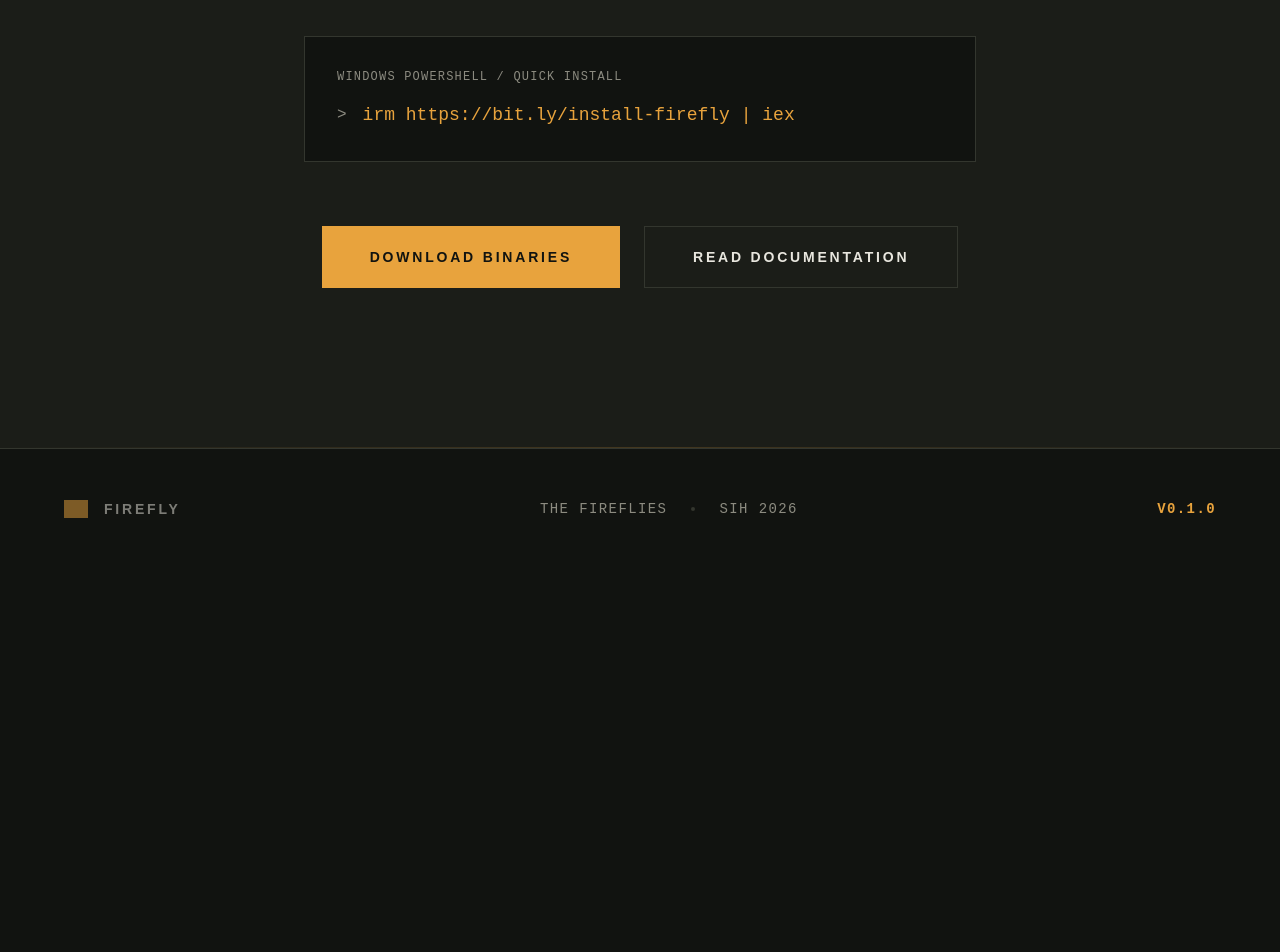
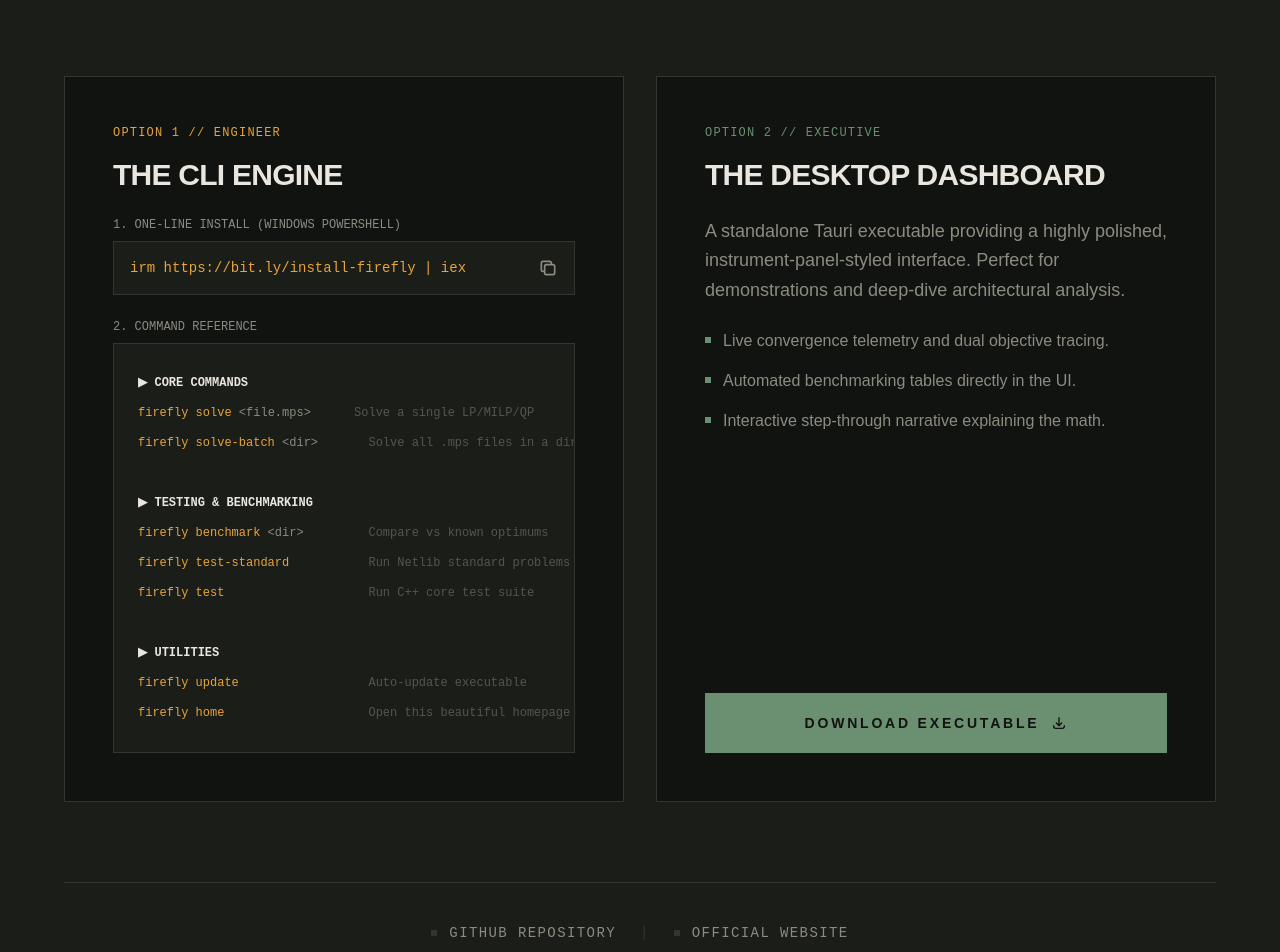
Before and after one commit to akshayvarma121/firefly_solver_landing_page, a React (Vite) app: page / in a window 1280 px wide. Shown: the part 5360-6312 px from the top of the page. Before the commit the page ends 5929 px from the top, so only its background shows below. Built offline with nearby package versions, Linux system fonts and the light colour scheme; grey boxes are pictures that could not be loaded.

Commit message:
feat: Restructure deploy section for CLI and Tauri App options

```diff
--- a/src/App.tsx
+++ b/src/App.tsx
@@ -342,35 +342,115 @@
           </div>
         </section>
 
-        {/* Download / CTA Section */}
+        {/* Deploy Section */}
         <section id="download" className="py-40 px-6 md:px-12 bg-panel relative overflow-hidden">
           <div className="absolute bottom-0 left-0 w-full h-[1px] bg-gradient-to-r from-transparent via-signal to-transparent opacity-20"></div>
 
-          <div className="max-w-4xl mx-auto text-center relative z-10">
-            <h2 className="text-5xl md:text-7xl font-bold mb-8 text-text-primary uppercase tracking-tighter">Deploy <span className="text-signal">Firefly</span></h2>
-            <p className="text-text-muted text-xl mb-16 max-w-2xl mx-auto font-light leading-relaxed">
-              Available as a standalone executable, a Python package via pip, or a full Tauri desktop telemetry client.
+          <div className="max-w-6xl mx-auto relative z-10">
+            <div className="text-center mb-20">
+              <h2 className="text-5xl md:text-7xl font-bold mb-6 text-text-primary uppercase tracking-tighter">Deploy <span className="text-signal">Firefly</span></h2>
+              <p className="text-text-muted text-xl max-w-2xl mx-auto font-light leading-relaxed">
+                Choose your environment. Run Firefly directly in your terminal as a lightweight CLI, or visualize convergence in real-time with the full Desktop Dashboard.
               </p>
+            </div>
 
-            <div className="inline-block bg-background border border-border p-8 mb-16 text-left max-w-2xl w-full shadow-2xl relative group">
+            <div className="grid grid-cols-1 lg:grid-cols-2 gap-8">
+
+              {/* Option 1: CLI */}
+              <div className="bg-background border border-border p-8 md:p-12 group hover:border-signal/50 transition-colors duration-500 relative flex flex-col h-full">
                 <div className="absolute top-0 left-0 w-full h-1 bg-signal transform scale-x-0 group-hover:scale-x-100 transition-transform duration-500 origin-left"></div>
-              <div className="text-xs font-mono text-text-muted mb-4 uppercase tracking-widest">Windows PowerShell / Quick Install</div>
-              <div className="flex items-center gap-4">
-                <span className="text-text-muted font-mono select-none">&gt;</span>
-                <code className="text-signal font-mono text-lg break-all">
+                <div className="text-xs font-mono text-signal mb-4 uppercase tracking-widest">Option 1 // Engineer</div>
+                <h3 className="text-3xl font-bold text-text-primary mb-6 uppercase tracking-tight">The CLI Engine</h3>
+
+                <div className="flex-grow">
+                  <div className="mb-6">
+                    <div className="text-xs font-mono text-text-muted mb-2 uppercase">1. One-Line Install (Windows PowerShell)</div>
+                    <div className="bg-panel border border-border p-4 flex justify-between items-center group/copy cursor-pointer hover:border-signal/50 transition-colors"
+                         onClick={() => navigator.clipboard.writeText('irm https://bit.ly/install-firefly | iex')}
+                         title="Click to copy">
+                      <code className="text-signal font-mono text-sm break-all">
                         irm https://bit.ly/install-firefly | iex
                       </code>
+                      <svg className="w-5 h-5 text-text-muted group-hover/copy:text-signal transition-colors" fill="none" viewBox="0 0 24 24" stroke="currentColor">
+                        <path strokeLinecap="round" strokeLinejoin="round" strokeWidth={2} d="M8 16H6a2 2 0 01-2-2V6a2 2 0 012-2h8a2 2 0 012 2v2m-6 12h8a2 2 0 002-2v-8a2 2 0 00-2-2h-8a2 2 0 00-2 2v8a2 2 0 002 2z" />
+                      </svg>
                     </div>
                   </div>
 
-            <div className="flex flex-col sm:flex-row justify-center gap-6">
-              <button className="px-12 py-5 bg-signal text-background font-bold text-sm hover:bg-text-primary transition-colors uppercase tracking-[0.2em]">
-                Download Binaries
-              </button>
-              <button className="px-12 py-5 bg-transparent border border-border text-text-primary font-bold text-sm hover:border-signal transition-colors uppercase tracking-[0.2em]">
-                Read Documentation
-              </button>
+                  <div>
+                    <div className="text-xs font-mono text-text-muted mb-2 uppercase">2. Command Reference</div>
+                    <pre className="bg-panel border border-border p-6 overflow-x-auto text-[11px] md:text-xs font-mono leading-[2.5] text-text-muted">
+                      <span className="text-text-primary font-bold">▶ CORE COMMANDS</span><br/>
+                      <span className="text-signal">firefly solve</span> &lt;file.mps&gt;      <span className="opacity-50">Solve a single LP/MILP/QP</span><br/>
+                      <span className="text-signal">firefly solve-batch</span> &lt;dir&gt;       <span className="opacity-50">Solve all .mps files in a dir</span><br/>
+                      <br/>
+                      <span className="text-text-primary font-bold">▶ TESTING & BENCHMARKING</span><br/>
+                      <span className="text-signal">firefly benchmark</span> &lt;dir&gt;         <span className="opacity-50">Compare vs known optimums</span><br/>
+                      <span className="text-signal">firefly test-standard</span>           <span className="opacity-50">Run Netlib standard problems</span><br/>
+                      <span className="text-signal">firefly test</span>                    <span className="opacity-50">Run C++ core test suite</span><br/>
+                      <br/>
+                      <span className="text-text-primary font-bold">▶ UTILITIES</span><br/>
+                      <span className="text-signal">firefly update</span>                  <span className="opacity-50">Auto-update executable</span><br/>
+                      <span className="text-signal">firefly home</span>                    <span className="opacity-50">Open this beautiful homepage</span><br/>
+                    </pre>
                   </div>
+                </div>
+              </div>
+
+              {/* Option 2: Desktop App */}
+              <div className="bg-background border border-border p-8 md:p-12 group hover:border-trace-secondary/50 transition-colors duration-500 relative flex flex-col h-full">
+                <div className="absolute top-0 left-0 w-full h-1 bg-trace-secondary transform scale-x-0 group-hover:scale-x-100 transition-transform duration-500 origin-left"></div>
+                <div className="text-xs font-mono text-trace-secondary mb-4 uppercase tracking-widest">Option 2 // Executive</div>
+                <h3 className="text-3xl font-bold text-text-primary mb-6 uppercase tracking-tight">The Desktop Dashboard</h3>
+
+                <div className="flex-grow flex flex-col justify-between">
+                  <div>
+                    <p className="text-text-muted text-lg leading-relaxed mb-6">
+                      A standalone Tauri executable providing a highly polished, instrument-panel-styled interface. Perfect for demonstrations and deep-dive architectural analysis.
+                    </p>
+
+                    <ul className="space-y-4 mb-8">
+                      <li className="flex items-start gap-3">
+                        <div className="w-1.5 h-1.5 bg-trace-secondary mt-2"></div>
+                        <span className="text-text-muted">Live convergence telemetry and dual objective tracing.</span>
+                      </li>
+                      <li className="flex items-start gap-3">
+                        <div className="w-1.5 h-1.5 bg-trace-secondary mt-2"></div>
+                        <span className="text-text-muted">Automated benchmarking tables directly in the UI.</span>
+                      </li>
+                      <li className="flex items-start gap-3">
+                        <div className="w-1.5 h-1.5 bg-trace-secondary mt-2"></div>
+                        <span className="text-text-muted">Interactive step-through narrative explaining the math.</span>
+                      </li>
+                    </ul>
+                  </div>
+
+                  <div className="mt-8">
+                    <a href="https://github.com/akshayvarma121/Firefly_solver/releases" target="_blank" rel="noreferrer" className="flex items-center justify-center gap-3 w-full px-8 py-5 bg-trace-secondary text-background font-bold text-sm hover:bg-opacity-90 transition-opacity uppercase tracking-[0.2em]">
+                      Download Executable
+                      <svg className="w-4 h-4" fill="none" viewBox="0 0 24 24" stroke="currentColor">
+                        <path strokeLinecap="round" strokeLinejoin="round" strokeWidth={2} d="M4 16v1a3 3 0 003 3h10a3 3 0 003-3v-1m-4-4l-4 4m0 0l-4-4m4 4V4" />
+                      </svg>
+                    </a>
+                  </div>
+                </div>
+              </div>
+
+            </div>
+
+            {/* Links Block */}
+            <div className="mt-20 pt-10 border-t border-border flex flex-col sm:flex-row justify-center items-center gap-6 text-sm font-mono tracking-widest uppercase">
+              <a href="https://github.com/akshayvarma121/Firefly_solver" target="_blank" rel="noreferrer" className="flex items-center gap-3 text-text-muted hover:text-signal transition-colors">
+                <div className="w-1.5 h-1.5 bg-border"></div>
+                GitHub Repository
+              </a>
+              <span className="hidden sm:inline text-border">|</span>
+              <a href="https://firefly-solver.vercel.app" target="_blank" rel="noreferrer" className="flex items-center gap-3 text-text-muted hover:text-signal transition-colors">
+                <div className="w-1.5 h-1.5 bg-border"></div>
+                Official Website
+              </a>
+            </div>
+
           </div>
         </section>
       </main>
```
Lines whose indentation alone changed are shown as unchanged.
